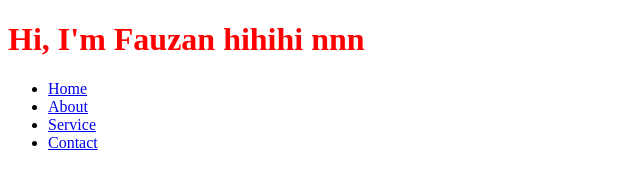
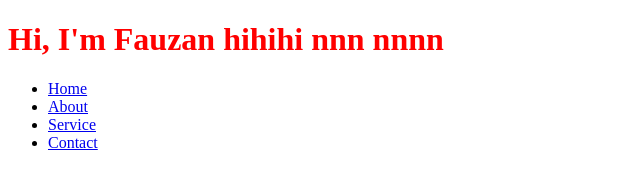
Before and after one commit to fauzan00/fauzan00.github.io, a plain HTML site: page index.html in a window 1280 px wide. Shown: the whole page, without its empty margins (0-640 px from the left). Drawn offline with Linux system fonts and the light colour scheme.

Commit message:
modified:   index.html

```diff
--- a/index.html
+++ b/index.html
@@ -8,7 +8,7 @@
     <title>My Portfolio</title>
 </head>
 <body>
-    <h1>Hi, I'm Fauzan hihihi nnn</h1>
+    <h1>Hi, I'm Fauzan hihihi nnn nnnn</h1>
 
     <div>
         <ul>
```
